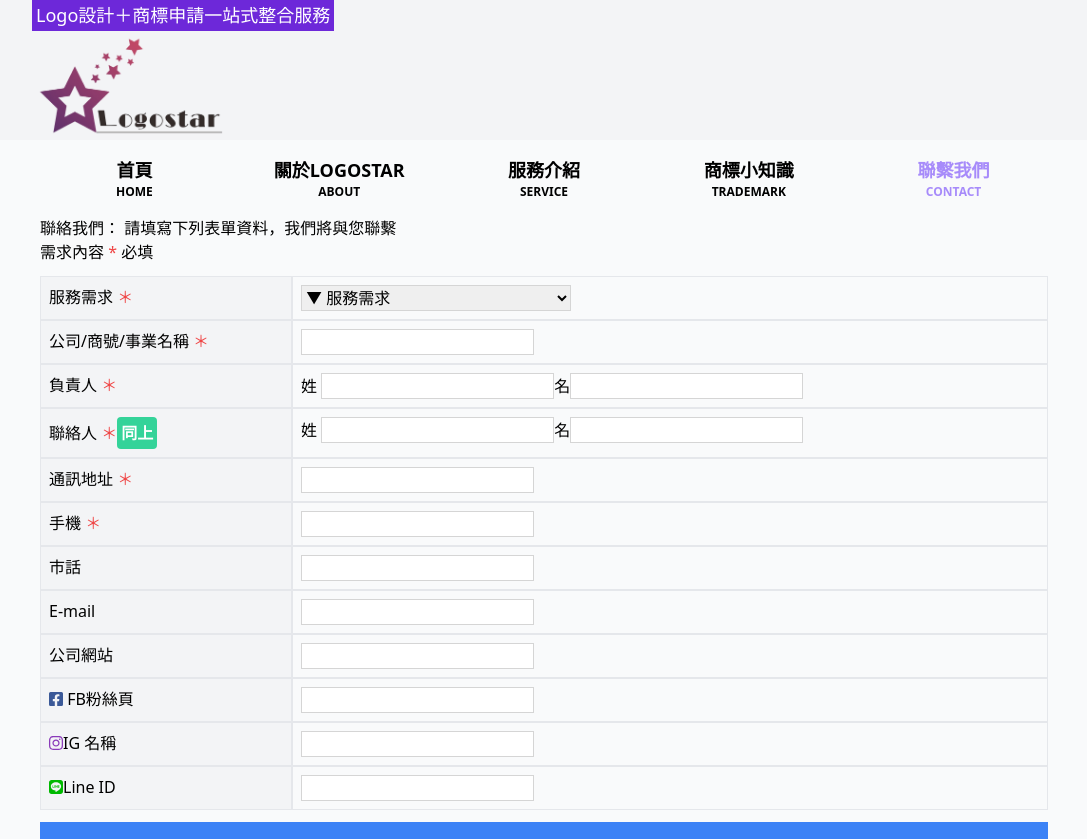
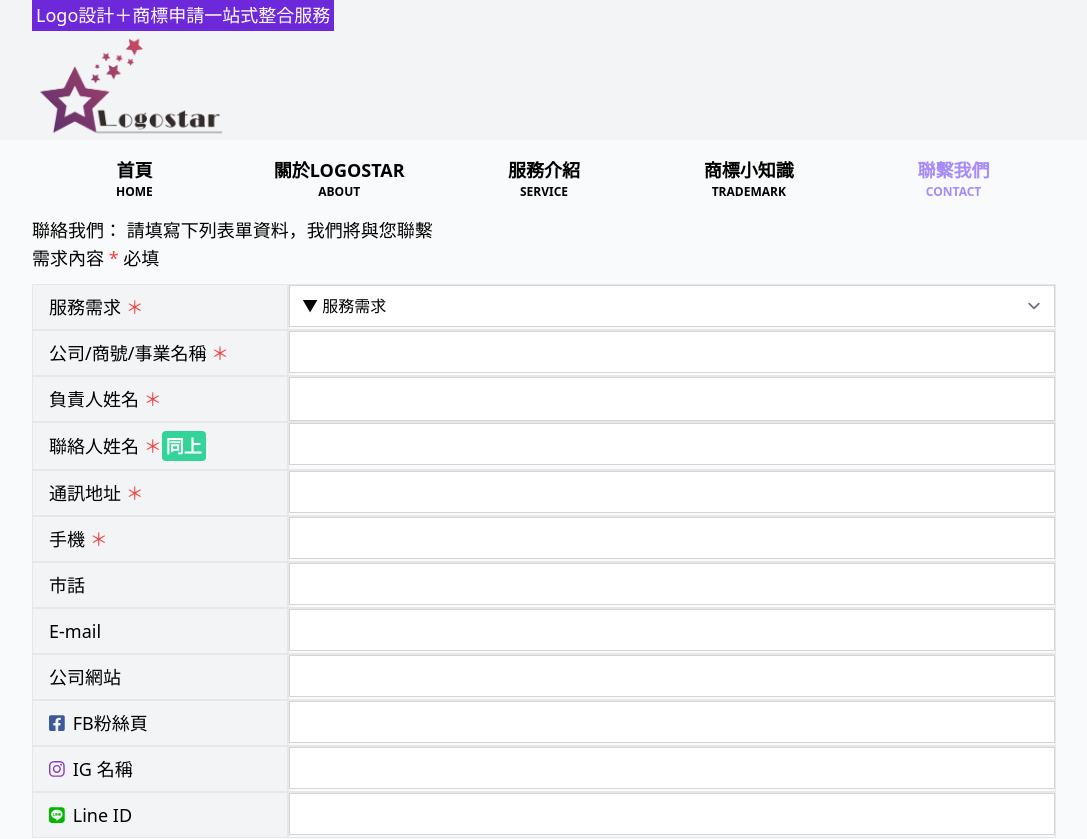
Before and after one commit to omaryangtw/logostar, a Vue app: page /order in a window 1280 px wide. Shown: the top 839 px of the page, without its empty margins (96-1183 px from the left). Built offline with nearby package versions, Linux system fonts and the light colour scheme.

Commit message:
integrate tailwindcss/form
1. adjust input, modal appearance.
2. close modal when click outside of modal

```diff
--- a/package.json
+++ b/package.json
@@ -10,6 +10,7 @@
     "@fortawesome/free-brands-svg-icons": "^5.15.3",
     "@fortawesome/free-solid-svg-icons": "^5.15.3",
     "@fortawesome/vue-fontawesome": "^3.0.0-4",
+    "@tailwindcss/forms": "^0.4.0",
     "emailjs-com": "^3.0.2",
     "vue": "^3.0.5",
     "vue-router": "^4.0.8"
--- a/src/views/Order.vue
+++ b/src/views/Order.vue
@@ -1,18 +1,18 @@
 <template>
-  <div class="max-w-screen-lg w-10/12 mx-auto">
-    <div class="col-span-12 my-3 mx-2">
+  <div class="max-w-screen-lg w-10/12 mx-auto text-base md:text-lg">
+    <div class="col-span-12 my-3">
       聯絡我們： 請填寫下列表單資料，我們將與您聯繫
       <br />
       需求內容
       <span class="text-red-500">*</span> 必填
     </div>
 
-    <div class="grid grid-cols-12 mx-2">
-      <div class="col-span-3 border bg-gray-100 p-2">
+    <div class="grid grid-cols-12">
+      <div class="col-span-3 border bg-gray-100 px-1 py-px md:px-4 md:py-2">
         服務需求 <span class="text-red-500">＊</span>
       </div>
-      <div class="col-span-9 p-2 border">
-        <select v-model="service" id="service" name="service">
+      <div class="col-span-9 border">
+        <select v-model="service" id="service" name="service" class="w-full">
           <option value="">▼ 服務需求</option>
           <option value="Logo設計">Logo設計</option>
           <option value="商標註冊申請">商標註冊申請</option>
@@ -20,7 +20,6 @@
             Logo設計 + 商標註冊申請
           </option>
           <option value="" disabled>———————</option>
-
           <option value="公司/商號設立登記 + 商標註冊申請">
             公司/商號設立登記 + 商標註冊申請
           </option>
@@ -28,91 +27,90 @@
           <option value="其他">其他</option>
         </select>
       </div>
-      <div class="col-span-3 border bg-gray-100 p-2">
+      <div class="col-span-3 border bg-gray-100 px-1 py-px md:px-4 md:py-2">
         公司/商號/事業名稱 <span class="text-red-500">＊</span>
       </div>
-      <div class="col-span-9 p-2 border">
-        <input v-model="company" type="text" />
+      <div class="col-span-9 border">
+        <input v-model="company" type="text" class="w-full" />
       </div>
-      <div class="col-span-3 border bg-gray-100 p-2">
-        負責人 <span class="text-red-500">＊</span>
+      <div class="col-span-3 border bg-gray-100 px-1 py-px md:px-4 md:py-2">
+        負責人姓名 <span class="text-red-500">＊</span>
       </div>
-      <div class="col-span-9 p-2 border">
-        <span>姓</span> <input v-model="surname" type="text" />
-        <span>名</span>
-        <input v-model="name" type="text" />
+      <div class="col-span-9 border flex">
+        <input v-model="name" type="text" class="w-full" />
       </div>
-      <div class="col-span-3 border bg-gray-100 p-2">
-        聯絡人 <span class="text-red-500">＊</span>
+      <div class="col-span-3 border bg-gray-100 px-1 py-px md:px-4 md:py-2">
+        聯絡人姓名 <span class="text-red-500">＊</span>
         <span
           ><button
             @click="repeat"
-            class="bg-green-400 p-1 rounded font-bold text-white"
+            class="bg-green-400 py-px px-1 rounded font-bold text-white"
           >
             同上
           </button></span
         >
       </div>
-      <div class="col-span-9 p-2 border">
-        <span>姓</span> <input v-model="contact_surname" type="text" />
-        <span>名</span>
-        <input v-model="contact_name" type="text" />
+      <div class="col-span-9 border">
+        <input v-model="contact_name" type="text" class="w-full" />
       </div>
-      <div class="col-span-3 border bg-gray-100 p-2">
+      <div class="col-span-3 border bg-gray-100 px-1 py-px md:px-4 md:py-2">
         通訊地址 <span class="text-red-500">＊</span>
       </div>
-      <div class="col-span-9 p-2 border">
-        <input v-model="address" type="text" />
+      <div class="col-span-9 border">
+        <input v-model="address" type="text" class="w-full" />
       </div>
-      <div class="col-span-3 border bg-gray-100 p-2">
+      <div class="col-span-3 border bg-gray-100 px-1 py-px md:px-4 md:py-2">
         手機 <span class="text-red-500">＊</span>
       </div>
-      <div class="col-span-9 p-2 border">
-        <input v-model="mobile" type="tel" />
+      <div class="col-span-9 border">
+        <input v-model="mobile" type="tel" class="w-full" />
       </div>
-      <div class="col-span-3 border bg-gray-100 p-2">市話</div>
-      <div class="col-span-9 p-2 border">
-        <input v-model="phone" type="tel" />
+      <div class="col-span-3 border bg-gray-100 px-1 py-px md:px-4 md:py-2">
+        市話
       </div>
-      <div class="col-span-3 border bg-gray-100 p-2">E-mail</div>
-      <div class="col-span-9 p-2 border">
-        <input v-model="email" type="email" />
+      <div class="col-span-9 border">
+        <input v-model="phone" type="tel" class="w-full" />
       </div>
-      <div class="col-span-3 border bg-gray-100 p-2">公司網站</div>
-      <div class="col-span-9 p-2 border">
-        <input v-model="website" type="url" />
+      <div class="col-span-3 border bg-gray-100 px-1 py-px md:px-4 md:py-2">
+        E-mail
       </div>
-      <div class="col-span-3 border bg-gray-100 p-2">
-        <span style="color: #3b5998">
-          <font-awesome-icon :icon="['fab', 'facebook-square']"
-        /></span>
-        FB粉絲頁
+      <div class="col-span-9 border">
+        <input v-model="email" type="email" class="w-full" />
       </div>
-      <div class="col-span-9 p-2 border">
-        <input v-model="facebook" type="url" />
+      <div class="col-span-3 border bg-gray-100 px-1 py-px md:px-4 md:py-2">
+        公司網站
       </div>
-      <div class="col-span-3 border bg-gray-100 p-2">
-        <span style="color: #8a3ab9"
+      <div class="col-span-9 border">
+        <input v-model="website" type="url" class="w-full" />
+      </div>
+      <div class="col-span-3 border bg-gray-100 px-1 py-px md:px-4 md:py-2">
+        <span class="pr-2" style="color: #3b5998">
+          <font-awesome-icon :icon="['fab', 'facebook-square']" /></span
+        >FB粉絲頁
+      </div>
+      <div class="col-span-9 border">
+        <input v-model="facebook" type="url" class="w-full" />
+      </div>
+      <div class="col-span-3 border bg-gray-100 px-1 py-px md:px-4 md:py-2">
+        <span class="pr-2" style="color: #8a3ab9"
           ><font-awesome-icon :icon="['fab', 'instagram']" /></span
         >IG 名稱
       </div>
-      <div class="col-span-9 p-2 border">
-        <input v-model="instagram" type="url" />
+      <div class="col-span-9 border">
+        <input v-model="instagram" type="url" class="w-full" />
       </div>
-      <div class="col-span-3 border bg-gray-100 p-2">
-        <span style="color: #00b900">
+      <div class="col-span-3 border bg-gray-100 px-1 py-px md:px-4 md:py-2">
+        <span class="pr-2" style="color: #00b900">
           <font-awesome-icon :icon="['fab', 'line']" /> </span
         >Line ID
       </div>
-      <div class="col-span-9 p-2 border">
-        <input v-model="line" type="text" />
+      <div class="col-span-9 border">
+        <input v-model="line" type="text" class="w-full" />
       </div>
-      <div
-        v-if="required"
-        class="col-span-12 mx-auto text-xl bg-red-500 p-2 text-white"
-      >
+      <div v-if="required" class="col-span-12 mx-auto bg-red-500 text-white">
         請將必填資訊完整填入
       </div>
+
       <button
         @click="check"
         class="p-4 col-span-12 bg-blue-500 text-white font-bold my-3"
@@ -131,28 +129,34 @@
       fixed
       left-0
       top-0
+      text-base
+      md:text-lg
       flex
       justify-center
       items-center
       bg-black bg-opacity-50
     "
+    @click="modal = false"
   >
     <!-- modal -->
-    <div class="bg-white rounded shadow-lg w-10/12 md:w-2/3">
+    <div
+      class="bg-white rounded shadow-lg w-10/12 max-w-screen-lg"
+      @click.stop=""
+    >
       <!-- modal header -->
-      <div class="border-b px-4 py-2 flex">
-        <h3 class="font-semibold text-lg">確認送出</h3>
+      <div class="border-b px-1 py-px md:px-4 md:py-2 flex">
+        <h3 class="font-semibold">確認送出</h3>
       </div>
       <!-- modal body -->
-      <div class="p-3 grid grid-cols-2 md:grid-cols-3">
+      <div class="px-1 py-px md:px-4 md:py-2 grid grid-cols-2 md:grid-cols-3">
         <p>服務需求:</p>
         <p class="md:col-span-2">{{ service }}</p>
         <p>公司/商號/事業名稱:</p>
         <p class="md:col-span-2">{{ company }}</p>
         <p>負責人:</p>
-        <p class="md:col-span-2">{{ surname }}{{ name }}</p>
+        <p class="md:col-span-2">{{ name }}</p>
         <p>聯絡人:</p>
-        <p class="md:col-span-2">{{ contact_surname }}{{ contact_name }}</p>
+        <p class="md:col-span-2">{{ contact_name }}</p>
         <p>通訊地址:</p>
         <div class="md:col-span-2">{{ address }}</div>
         <p>手機:</p>
@@ -198,27 +202,26 @@
 </template>
 
 <script>
-import emailjs from "emailjs-com";
+import emailjs from 'emailjs-com';
+import { useReCaptcha } from 'vue-recaptcha-v3';
 export default {
-  name: "Order",
+  name: 'Order',
   data() {
     return {
       modal: false,
       required: false,
-      service: "",
-      company: "",
-      surname: "",
-      name: "",
-      contact_surname: "",
-      contact_name: "",
-      address: "",
-      mobile: "",
-      phone: "",
-      email: "",
-      website: "",
-      facebook: "",
-      instagram: "",
-      line: "",
+      service: '',
+      company: '',
+      name: '',
+      contact_name: '',
+      address: '',
+      mobile: '',
+      phone: '',
+      email: '',
+      website: '',
+      facebook: '',
+      instagram: '',
+      line: '',
     };
   },
   methods: {
@@ -230,9 +233,7 @@ export default {
           {
             service: this.service,
             company: this.company,
-            surname: this.surname,
             name: this.name,
-            contact_surname: this.contact_surname,
             contact_name: this.contact_name,
             address: this.address,
             mobile: this.mobile,
@@ -247,22 +248,22 @@ export default {
         )
         .then(
           (result) => {
-            console.log("SUCCESS!", result.status, result.text);
-            this.$router.push({ name: "Thank" });
+            console.log('SUCCESS!', result.status, result.text);
+            this.$router.push({ name: 'Thank' });
           },
           (error) => {
-            console.log("FAILED...", error);
+            console.log('FAILED...', error);
           }
         );
     },
     check() {
       if (
-        this.service === "▼ 服務需求" ||
-        this.company === "" ||
-        (this.surname === "" && this.name === "") ||
-        (this.contact_surname === "" && this.contact_name === "") ||
-        this.address === "" ||
-        this.mobile === ""
+        this.service === '▼ 服務需求' ||
+        this.company === '' ||
+        this.name === '' ||
+        this.contact_name === '' ||
+        this.address === '' ||
+        this.mobile === ''
       ) {
         this.required = true;
         setTimeout(() => {
@@ -273,7 +274,6 @@ export default {
       }
     },
     repeat() {
-      this.contact_surname = this.surname;
       this.contact_name = this.name;
     },
   },
@@ -292,20 +292,20 @@ table td {
 }
 select,
 textarea,
-input[type="text"],
-input[type="password"],
-input[type="datetime"],
-input[type="datetime-local"],
-input[type="date"],
-input[type="month"],
-input[type="time"],
-input[type="week"],
-input[type="number"],
-input[type="email"],
-input[type="url"],
-input[type="search"],
-input[type="tel"],
-input[type="color"] {
+input[type='text'],
+input[type='password'],
+input[type='datetime'],
+input[type='datetime-local'],
+input[type='date'],
+input[type='month'],
+input[type='time'],
+input[type='week'],
+input[type='number'],
+input[type='email'],
+input[type='url'],
+input[type='search'],
+input[type='tel'],
+input[type='color'] {
   border: 1px solid #d5d5d5;
 }
 .confirm input {
--- a/tailwind.config.js
+++ b/tailwind.config.js
@@ -7,5 +7,7 @@ module.exports = {
   variants: {
     extend: {},
   },
-  plugins: [],
+  plugins: [
+    require('@tailwindcss/forms'),
+  ],
 };
```
Also changed, not shown: 1 other file (tests, documents, lock files or other folders).
